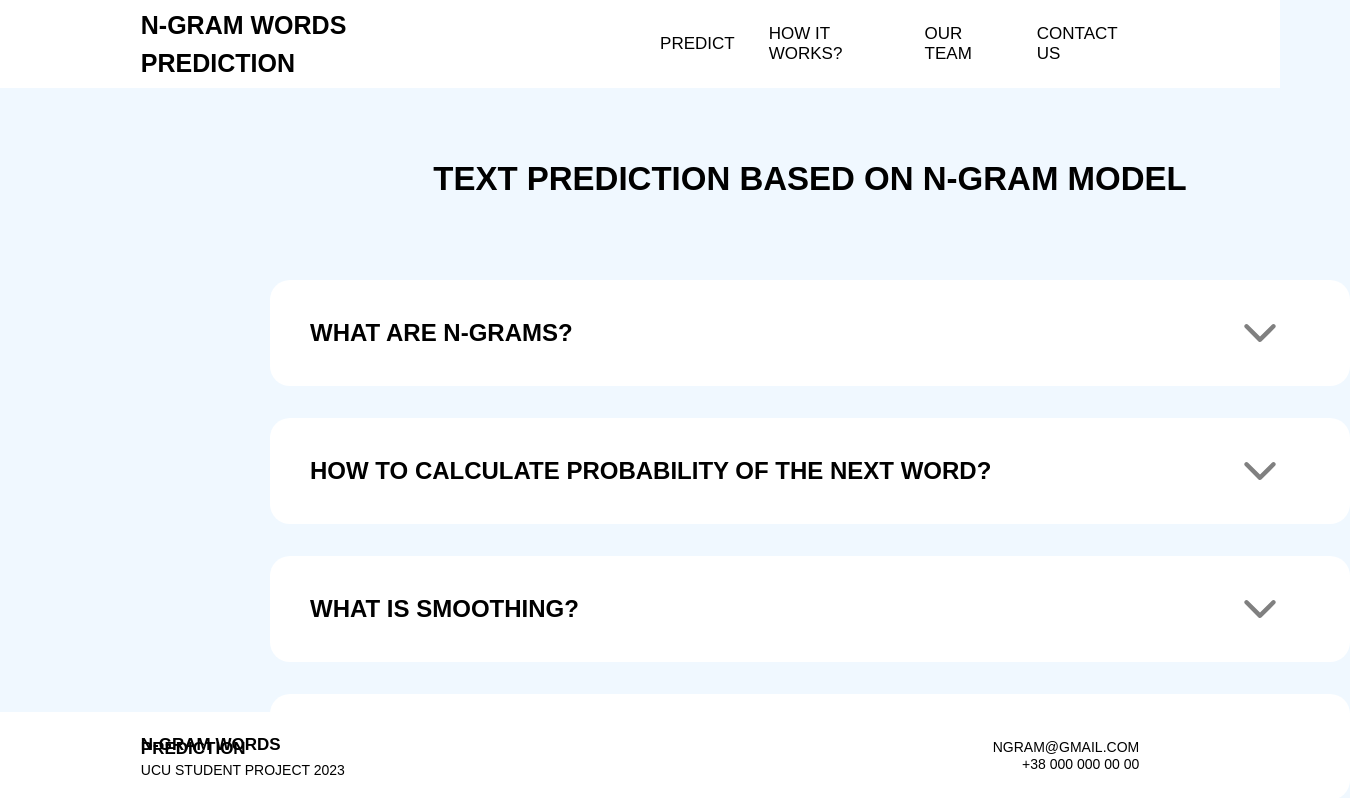
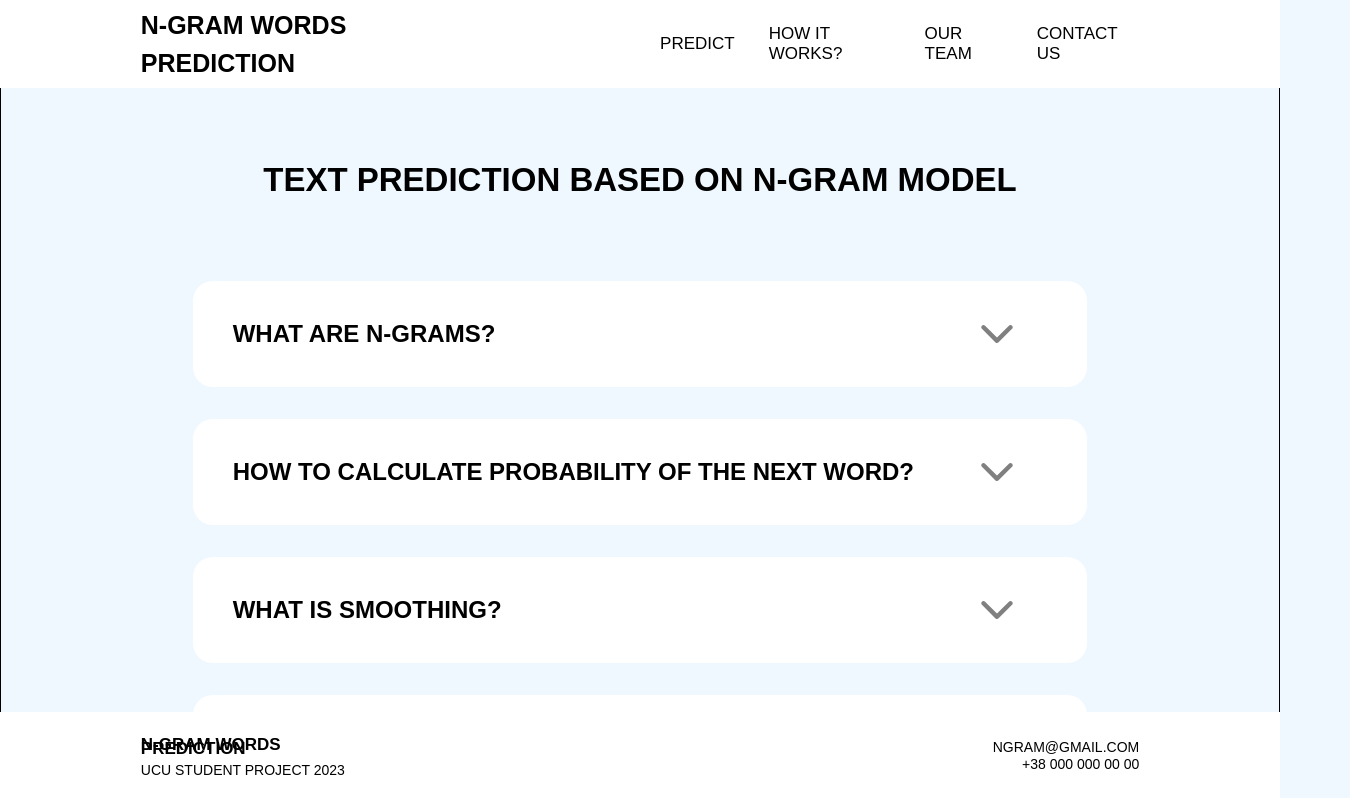
Before and after one commit to maslenchenko/ngram-web-project, a React (Create React App) app: page /about in a window 1280 px wide. Shown: the top 798 px of the page, 1350 px wide, since content can reach past the window. Built offline with nearby package versions, Linux system fonts and the light colour scheme.

Commit message:
dropdown fixed - now flexible

```diff
--- a/src/styles/about.css
+++ b/src/styles/about.css
@@ -2,7 +2,6 @@
     text-align: center;
     font-size: 3rem;
     margin-top: 10rem;
-    margin-left: 25%;
     margin-bottom: 50px;
     font-family: 'Poppins', sans-serif;
     font-weight: 800;
@@ -12,12 +11,14 @@
 }
 
 .about-drops {
-    width: 100%;
-    margin-left: 25%;
     text-align: center;
     display: flex;
     flex-direction: column;
-    align-items: center;
-    justify-content: center;
     margin-bottom: 200px;
 }
+
+
+.about-main {
+    width: 100%;
+    border: #000000 1px solid;
+}
--- a/src/styles/dropdown.css
+++ b/src/styles/dropdown.css
@@ -1,19 +1,16 @@
+
 .dropdown-main {
-    width: 100%;
-    margin-top: 0.5rem auto;
     font-family: 'Poppins', sans-serif;
+    padding: 0 15%;
 }
-
 
 .dropdown-title {
     display: flex;
     flex-direction: row;
     justify-content: space-between;
-    width: 1000px;
     padding: 15px 40px;
 
     margin-top: 2rem;
-    /* margin: 0.5rem auto; */
     font-size: 1.5rem;
     font-weight: 600;
     color: black;
@@ -29,9 +26,6 @@
     font-family: "Poppins", sans-serif;
     font-weight: 400;
     font-size: 17px;
-    text-transform: uppercase;
-    width: 1000px;
-    /* font-size: 1rem; */
     background-color: white;
     border-radius: 0 0 20px 20px;
     margin-bottom: 20px;
```
